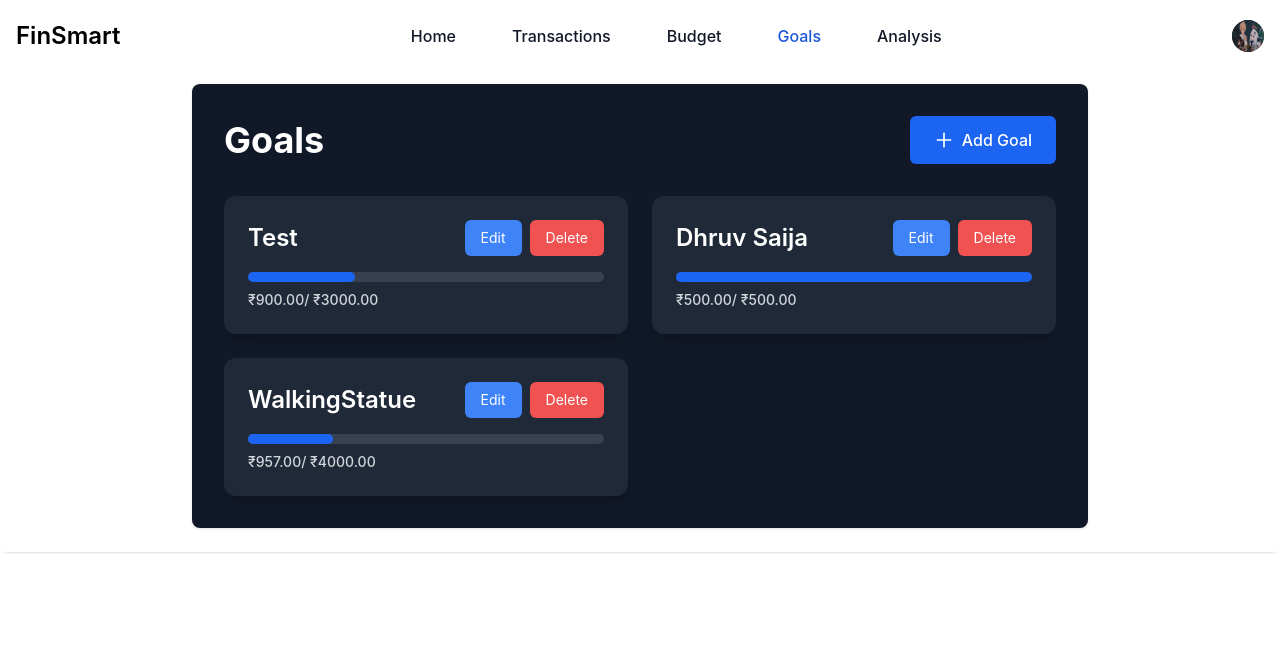
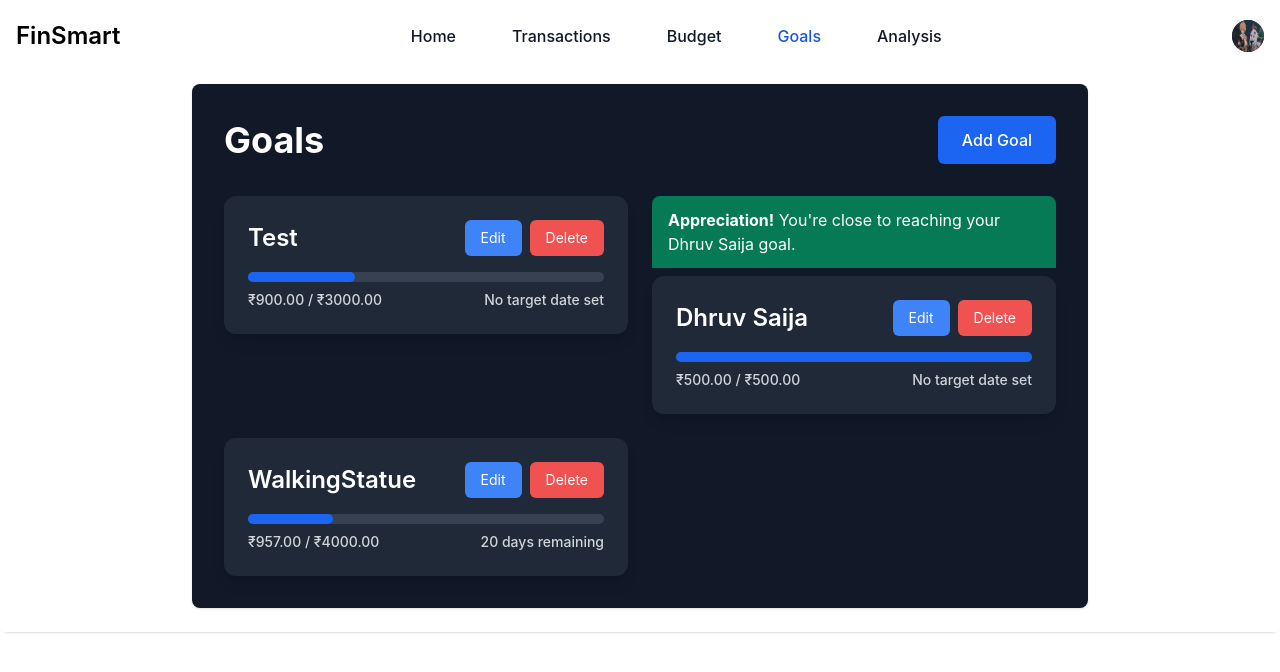
Before and after one commit to WalkingStatue/finsmart, a Django app: page /goals/ in a window 1280 px wide. Shown: the top 672 px of the page. Run offline with Django 5.2, Linux system fonts and the light colour scheme; a user stored in the database is signed in; data comes from the database, SQL or seed files in the repository; both versions use the stored data as it was after the commit; some libraries are stand-ins or nearby versions.

Commit message:
Budgets and Goals All Done

```diff
--- a/budgets/templates/budgets/budget_list.html
+++ b/budgets/templates/budgets/budget_list.html
@@ -40,6 +40,12 @@
                     <p>Remaining: ₹{{ budget.amount_remaining }}</p>
                     <p>Total: ₹{{ budget.total_budget }}</p>
                 </div>
+                <!-- Display the daily spendable amount and days remaining -->
+                {% if budget.days_remaining > 0 %}
+                <div class="bg-gray-700 rounded-lg px-6 py-4 text-center">
+                    <p class="text-sm text-gray-400">You can spend ₹{{ budget.daily_spendable|floatformat:2 }}/day for {{ budget.days_remaining }} more days</p>
+                </div>
+                {% endif %}
             </div>
         </div>
         {% empty %}
--- a/goals/models.py
+++ b/goals/models.py
@@ -25,3 +25,9 @@ class Goal(models.Model):
         self.amount_earned = credit_transactions_total
         self.amount_remaining = self.total_goal - self.amount_earned
         self.save()
+
+    def remaining_budget_percentage(self):
+        if self.total_goal <= 0:
+            return 0  # Prevent division by zero
+        percentage = (self.amount_remaining / self.total_goal) * 100
+        return max(0, percentage)
--- a/goals/templates/goals/goal_list.html
+++ b/goals/templates/goals/goal_list.html
@@ -1,21 +1,26 @@
 {% extends 'base.html' %}
 
 {% block content %}
-  <div class="max-w-4xl mt-5 mx-auto py-8 px-4 sm:px-6 lg:px-8 bg-gray-900 rounded-lg shadow">
+<div class="max-w-4xl mt-5 mx-auto py-8 px-4 sm:px-6 lg:px-8 bg-gray-900 rounded-lg shadow">
     <div class="flex justify-between items-center mb-8">
         <h1 class="text-4xl font-bold text-white">Goals</h1>
         <a href="{% url 'goals:goal_create' %}" class="inline-flex items-center px-6 py-3 bg-blue-600 hover:bg-blue-700 text-white font-medium rounded-md transition duration-300 ease-in-out">
-            <!-- Using Flowbite SVG icon, if you're not using Flowbite, the Tailwind CSS styling will still apply -->
-            <svg class="w-5 h-5 mr-2" fill="none" stroke="currentColor" viewBox="0 0 24 24" xmlns="http://www.w3.org/2000/svg">
-                <path stroke-linecap="round" stroke-linejoin="round" stroke-width="2" d="M12 4v16m8-8H4"></path>
-            </svg>
+            <!-- Icon and label -->
             Add Goal
         </a>
     </div>
 
     <div class="grid grid-cols-1 md:grid-cols-2 lg:grid-cols-3 gap-6">
         {% for goal in goals %}
+        <div>
+            {% if goal.remaining_budget_percentage < 20 %}
+            <div class="bg-green-600 text-white px-4 py-3 rounded-t-lg mb-2" role="alert">
+                <strong class="font-bold">Appreciation!</strong>
+                <span>You're close to reaching your {{ goal.name }} goal.</span>
+            </div>
+            {% endif %}
         <div class="bg-gray-800 hover:bg-gray-700 transition duration-300 ease-in-out rounded-xl p-6 shadow-lg">
+
             <div class="flex justify-between items-center mb-4">
                 <h3 class="text-2xl text-white font-semibold">{{ goal.name }}</h3>
                 <div class="flex items-center">
@@ -30,11 +35,16 @@
             <div class="w-full bg-gray-700 rounded-full h-2.5 dark:bg-gray-700">
                 <div class="bg-blue-600 h-2.5 rounded-full" style="width: {% widthratio goal.amount_earned goal.total_goal 100 %}%"></div>
             </div>
-            <div class="flex justify-left text-sm font-medium text-gray-300 mt-2">
-                <p>₹{{ goal.amount_earned }}</p>
-                <p>/ ₹{{ goal.total_goal }}</p>
+            <div class="flex justify-between text-sm font-medium text-gray-300 mt-2">
+                <p>₹{{ goal.amount_earned }} / ₹{{ goal.total_goal }}</p>
+                {% if goal.days_remaining is not None %}
+                <p>{{ goal.days_remaining }} days remaining</p>
+                {% else %}
+                <p>No target date set</p>
+                {% endif %}
             </div>
         </div>
+    </div>
         {% empty %}
         <p class="text-white text-center w-full">No Goals to display.</p>
         {% endfor %}
--- a/goals/views.py
+++ b/goals/views.py
@@ -2,7 +2,9 @@ from django.views.generic.edit import CreateView, UpdateView, DeleteView
 from django.contrib.auth.mixins import LoginRequiredMixin
 from django.views.generic.list import ListView
 from django.urls import reverse_lazy
+from django.utils import timezone
 from .forms import GoalForm
+from datetime import date
 from .models import Goal
 
 class GoalListView(LoginRequiredMixin, ListView):
@@ -11,9 +13,22 @@ class GoalListView(LoginRequiredMixin, ListView):
     template_name = 'goals/goal_list.html'
 
     def get_queryset(self):
+        # Get the current user's goals
         queryset = Goal.objects.filter(account__user=self.request.user)
+        today = timezone.now().date()
+        for goal in queryset:
+            # Calculate days remaining only if target_date is set
+            if goal.target_date:
+                delta = goal.target_date - today
+                goal.days_remaining = max(delta.days, 0)  # Ensuring it doesn't go negative
+            else:
+                goal.days_remaining = None
         return queryset
 
+    def get_context_data(self, **kwargs):
+        context = super().get_context_data(**kwargs)
+        context['today'] = timezone.now().date()
+        return context
 
 
 class GoalCreateView(LoginRequiredMixin, CreateView):
```
Also changed, not shown: budgets/views.py (+21 -4 lines), db.sqlite3.
